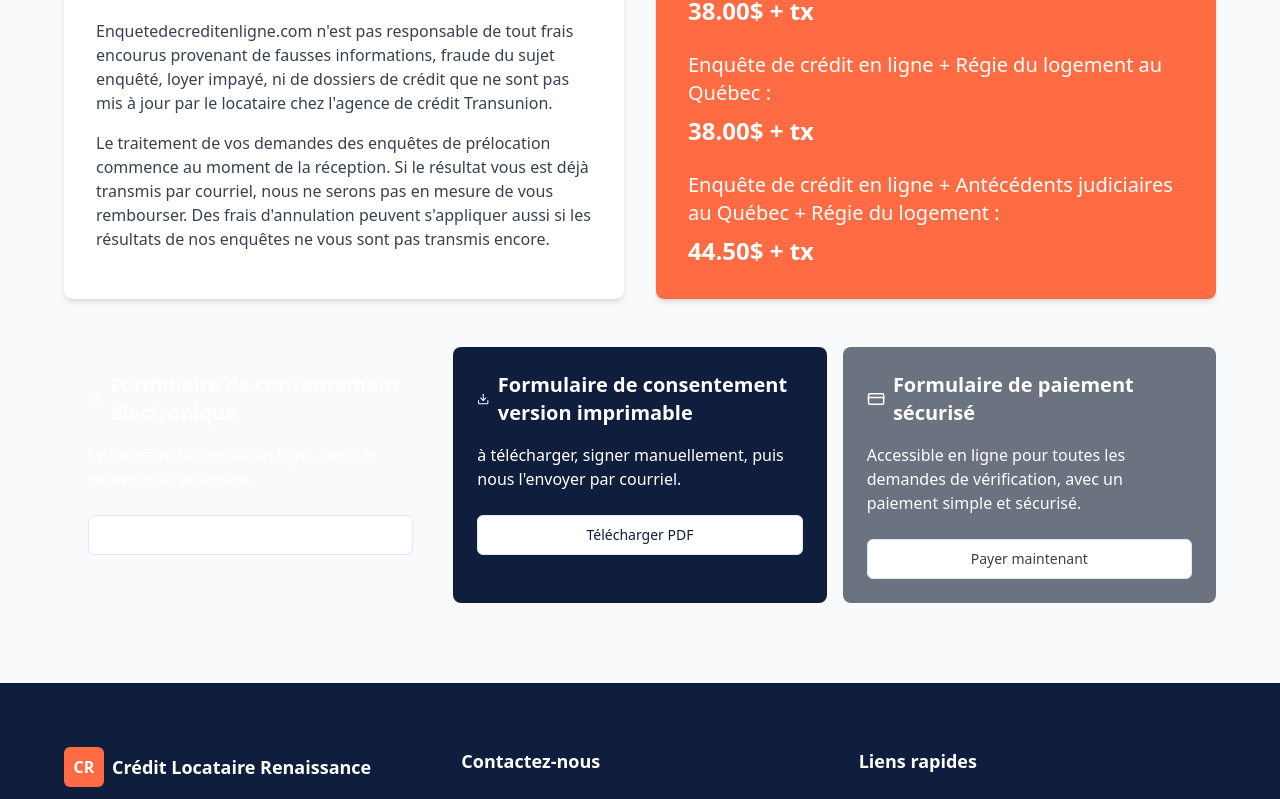
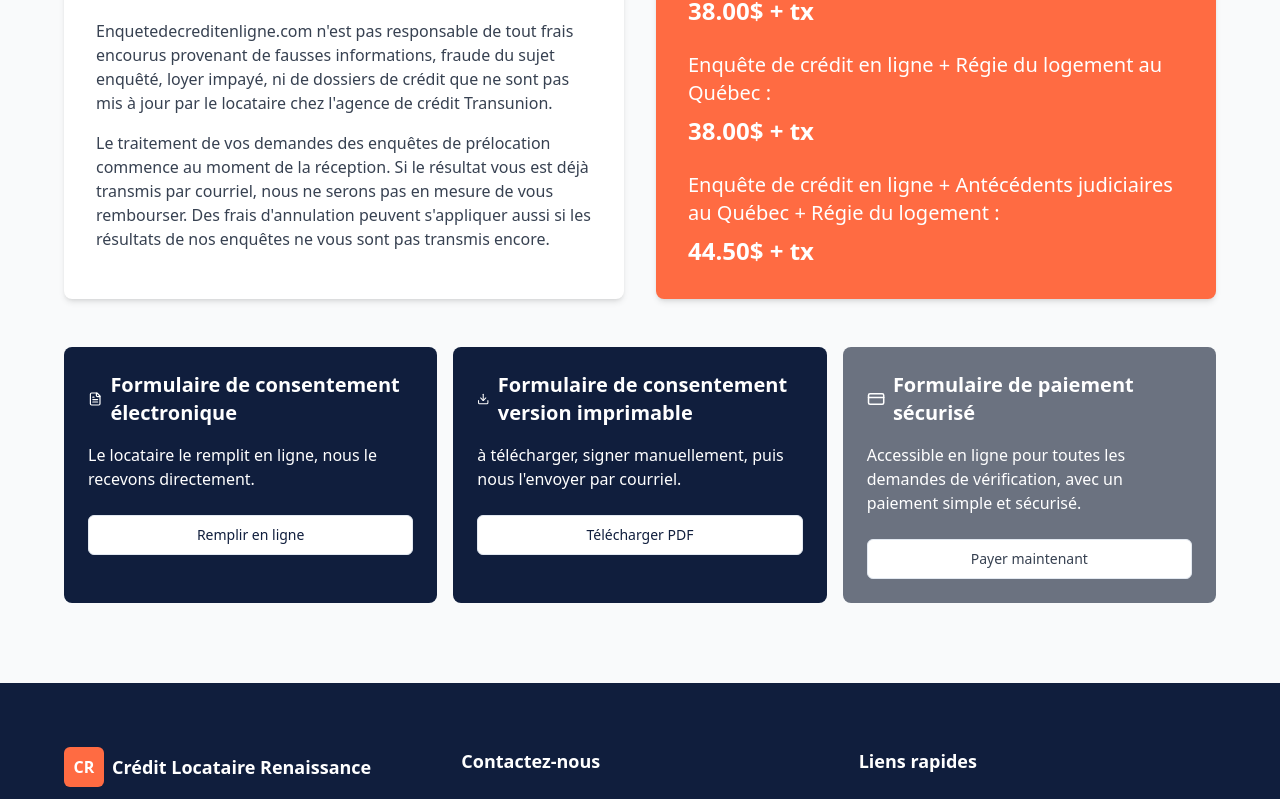
Before and after one commit to Achref23illi/credit-locataire-renaissance, a React (Vite) app: page /demande/credit in a window 1280 px wide. Shown: the part 498-1297 px from the top of the page. Built offline with nearby package versions, Linux system fonts and the light colour scheme.

Commit message:
Change first formulaire background color
Change the background color of the first "Formulaire" card on the CreditRequest page.

```diff
--- a/src/pages/CreditRequest.tsx
+++ b/src/pages/CreditRequest.tsx
@@ -76,12 +76,12 @@ const CreditRequest = () => {
           </div>
 
           <div className="grid grid-cols-1 md:grid-cols-3 gap-4">
-            <div className="bg-orange-500 text-white p-6 rounded-lg">
+            <div className="bg-navy text-white p-6 rounded-lg">
               <h3 className="text-xl font-bold mb-4 flex items-center gap-2">
                 <FileText className="h-5 w-5" /> Formulaire de consentement électronique
               </h3>
               <p className="mb-6">Le locataire le remplit en ligne, nous le recevons directement.</p>
-              <Button variant="outline" className="text-orange-500 bg-white hover:bg-gray-100 hover:text-orange-600 w-full">
+              <Button variant="outline" className="text-navy bg-white hover:bg-gray-100 hover:text-navy-dark w-full">
                 Remplir en ligne
               </Button>
             </div>
```
